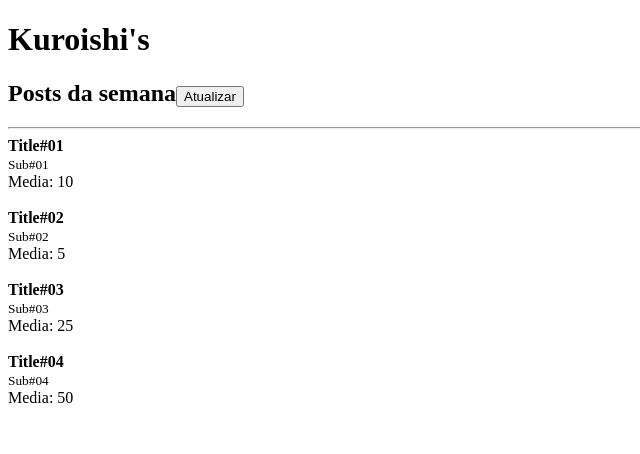
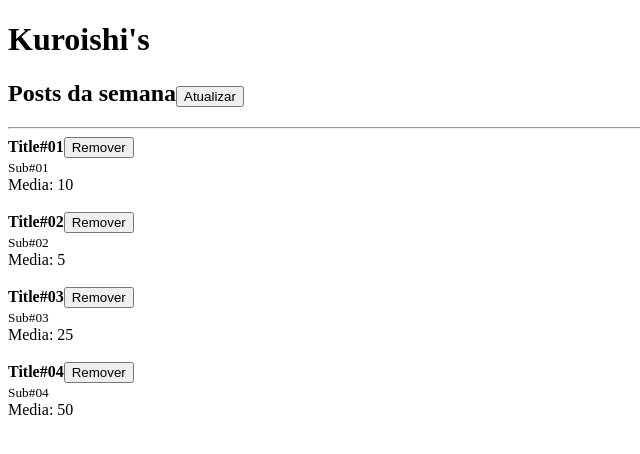
Before and after one commit to CaioChristhian/react, a React app: page / in a window 1280 px wide. Shown: the top 454 px of the page, without its empty margins (0-640 px from the left). Built offline with nearby package versions, Linux system fonts and the light colour scheme.

Commit message:
adicionando botão de remover posts com funções de callback via props

```diff
--- a/src/App.js
+++ b/src/App.js
@@ -13,9 +13,8 @@
   ])
 
   function handleRefresh() {
-    setTimeout(() => {
     setPosts((prevState) => [
-        ...prevState, // o react so acessa o valor quando o react fo executar a função
+      ...prevState, // o react so acessa o valor quando o react for executar a função
       {
         id: Math.random(),
         title: `Title#0${prevState.length + 1}`,
@@ -23,7 +22,13 @@
         likes: 50
       }
     ])
-    }, 2000)
+  }
+
+
+  function handleRemovePost(postId) {
+    setPosts((prevState) => (
+      prevState.filter(post => post.id !== postId)
+    ))
   }
 
   return (
@@ -41,9 +46,11 @@
 
       {posts.map(post => (
         <Post
+          onRemove={handleRemovePost}
           key={post.id}
           likes={post.likes}
           post={{
+            id: post.id,
             title: post.title,
             subtitle: post.subtitle,
           }}
--- a/src/Post.js
+++ b/src/Post.js
@@ -5,7 +5,11 @@
   return (
     <>
     <article>
-        <strong>{props.post.title}</strong> <br />
+        <strong>{props.post.title}</strong>
+        <button onClick={() => props.onRemove(props.post.id)}>
+          Remover
+        </button>
+        <br />
         <small>{props.post.subtitle}</small>
         <br />
         Media: {props.likes / 2}
@@ -16,8 +20,10 @@
 };
 
 Post.propTypes = {
+  onRemove: PropTypes.func.isRequired,
   likes: PropTypes.number.isRequired,
   post: PropTypes.shape({
+    id: PropTypes.number.isRequired,
     title: PropTypes.string.isRequired,
     subtitle: PropTypes.string.isRequired,
   }).isRequired, /* usar .shape pra receber um objeto */
```
Lines whose indentation alone changed are shown as unchanged.
